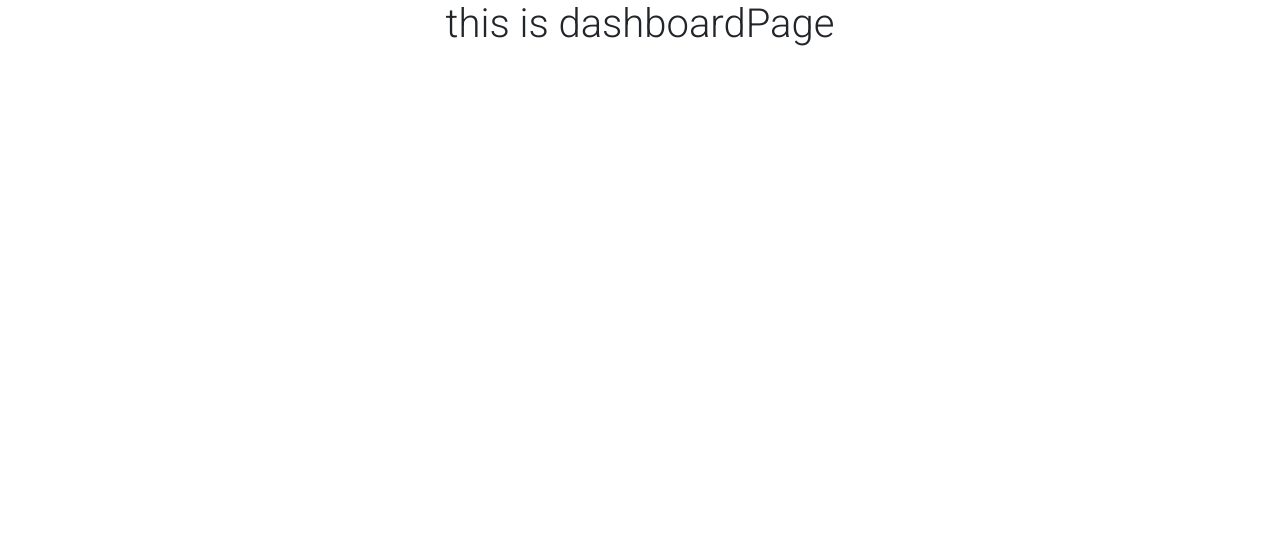
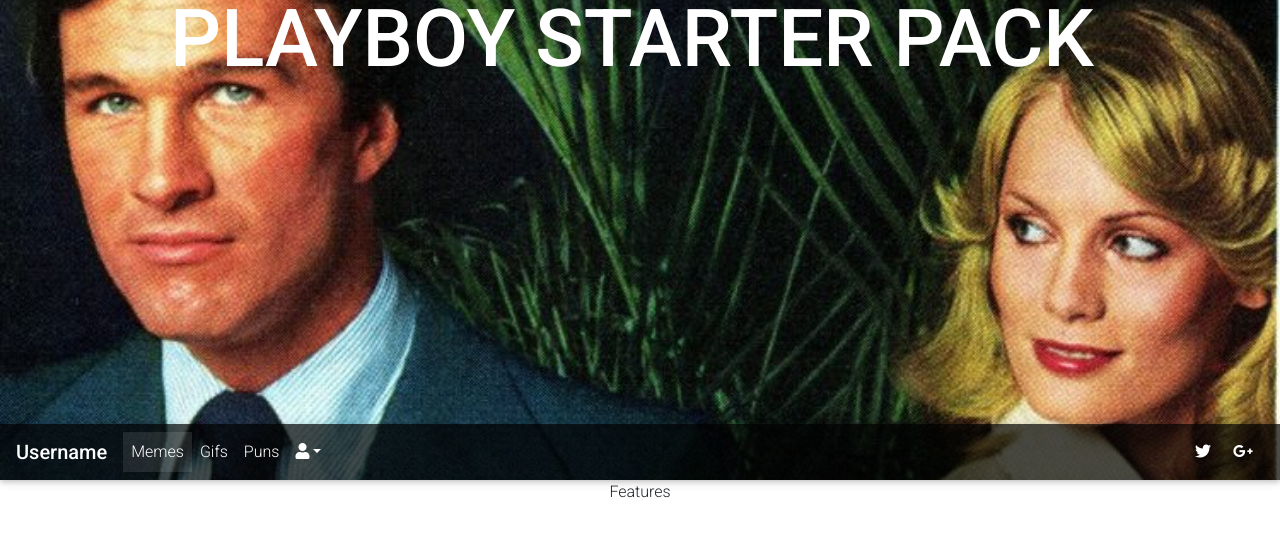
Before and after one commit to redgreenblues/playboy-starter-pack-frontend, a React (Create React App) app: page /dashboard in a window 1280 px wide. Shown: the top 536 px of the page. Built offline with nearby package versions, Linux system fonts and the light colour scheme.

Commit message:
dashboard page

```diff
--- a/src/App.css
+++ b/src/App.css
@@ -4,6 +4,7 @@
   text-align: center;
 }
 
+ /* landing page */
 .landingPage {
   background-image: url("./public/landingpage_bg.jpg");
   height: 100vh;
@@ -23,3 +24,15 @@
   display: flex;
   flex-flow: column nowrap;
 }
+
+/* navbar */
+.header {
+  display: flex;
+  flex-flow: column nowrap;
+  justify-content: flex-end;
+  background-image: url("./public/banner_bg.jpg");
+  height: 60vh;
+  background-size: cover;
+  background-repeat: no-repeat;
+  background-position: center;
+}
--- a/src/components/dashboardPage.js
+++ b/src/components/dashboardPage.js
@@ -1,7 +1,12 @@
 import React, { Component, Fragment } from 'react'
+import NavBar from './navBar'
+import Features from './features.js'
+import {MDBNavbarBrand} from 'mdbreact'
+import {Link} from 'react-router-dom';
 
-const headerStyle = {
-    backgroundImage : "./public/banner_bg.jpg"
+const bannerTitleStyle = {
+    marginBottom : '25%',
+    fontSize : '80px'
 }
 
 export class dashboardPage extends Component {
@@ -9,8 +14,12 @@
         return (
             <Fragment>
                 <header className='header'>
-                    <h1>this is dashboardPage</h1>
+                    <MDBNavbarBrand style={bannerTitleStyle}>
+                        <Link to='/' ><strong className='white-text' >PLAYBOY STARTER PACK</strong></Link>
+                    </MDBNavbarBrand>
+                    <NavBar/>
                 </header>
+                <Features />
             </Fragment>
         )
     }
--- /dev/null
+++ b/src/components/features.js
@@ -0,0 +1,17 @@
+import React, { Component } from 'react'
+
+export class Features extends Component {
+    static propTypes = {
+
+    }
+
+    render() {
+        return (
+            <div>
+                Features
+            </div>
+        )
+    }
+}
+
+export default Features
--- /dev/null
+++ b/src/components/navBar.js
@@ -0,0 +1,81 @@
+import React, { Component } from 'react'
+import {
+  MDBNavbar, MDBNavbarBrand, MDBNavbarNav, MDBNavItem, MDBNavLink, MDBNavbarToggler, MDBCollapse, MDBFormInline,
+  MDBDropdown, MDBDropdownToggle, MDBDropdownMenu, MDBDropdownItem, MDBIcon, MDBCardTitle
+  } from "mdbreact";
+import {Link} from 'react-router-dom';
+
+
+export class NavBar extends Component {
+  state = {
+    isOpen: false
+  };
+
+  toggleCollapse = () => {
+    this.setState({ isOpen: !this.state.isOpen });
+  }
+
+    render() {
+        return (
+
+            <MDBNavbar color="rgba-black-strong" dark expand="md">
+              <MDBNavbarBrand>
+                <Link to='/'><strong className="white-text">Username</strong></Link>
+              </MDBNavbarBrand>
+              <MDBNavbarToggler onClick={this.toggleCollapse} />
+              <MDBCollapse id="navbarCollapse3" isOpen={this.state.isOpen} navbar>
+                <MDBNavbarNav left>
+
+                  <MDBNavItem active>
+                    <MDBNavLink to="/memes">Memes</MDBNavLink>
+                  </MDBNavItem>
+
+                  <MDBNavItem>
+                    <MDBNavLink to="/gifs">Gifs</MDBNavLink>
+                  </MDBNavItem>
+
+                  <MDBNavItem>
+                    <MDBNavLink to="/puns">Puns</MDBNavLink>
+                  </MDBNavItem>
+
+                  <MDBNavItem>
+                    <MDBDropdown>
+                      <MDBDropdownToggle nav caret>
+                        <MDBIcon icon="user" />
+                      </MDBDropdownToggle>
+                      <MDBDropdownMenu className="dropdown-default">
+                        <MDBCardTitle className='m-2 border-bottom text-center'>create</MDBCardTitle>
+                        <MDBDropdownItem href="#!">memes</MDBDropdownItem>
+                        <MDBDropdownItem href="#!">gifs</MDBDropdownItem>
+                        <MDBDropdownItem href="#!">puns</MDBDropdownItem>
+                        <MDBDropdownItem href="#!">logout</MDBDropdownItem>
+                      </MDBDropdownMenu>
+                    </MDBDropdown>
+                  </MDBNavItem>
+                </MDBNavbarNav>
+
+                <MDBNavbarNav right>
+
+
+
+                  <MDBNavItem>
+                    <MDBNavLink className="waves-effect waves-light" to="#!">
+                      <MDBIcon fab icon="twitter" />
+                    </MDBNavLink>
+                  </MDBNavItem>
+
+                  <MDBNavItem>
+                    <MDBNavLink className="waves-effect waves-light" to="#!">
+                      <MDBIcon fab icon="google-plus-g" />
+                    </MDBNavLink>
+                  </MDBNavItem>
+
+                </MDBNavbarNav>
+
+              </MDBCollapse>
+            </MDBNavbar>
+        )
+    }
+}
+
+export default NavBar
```
